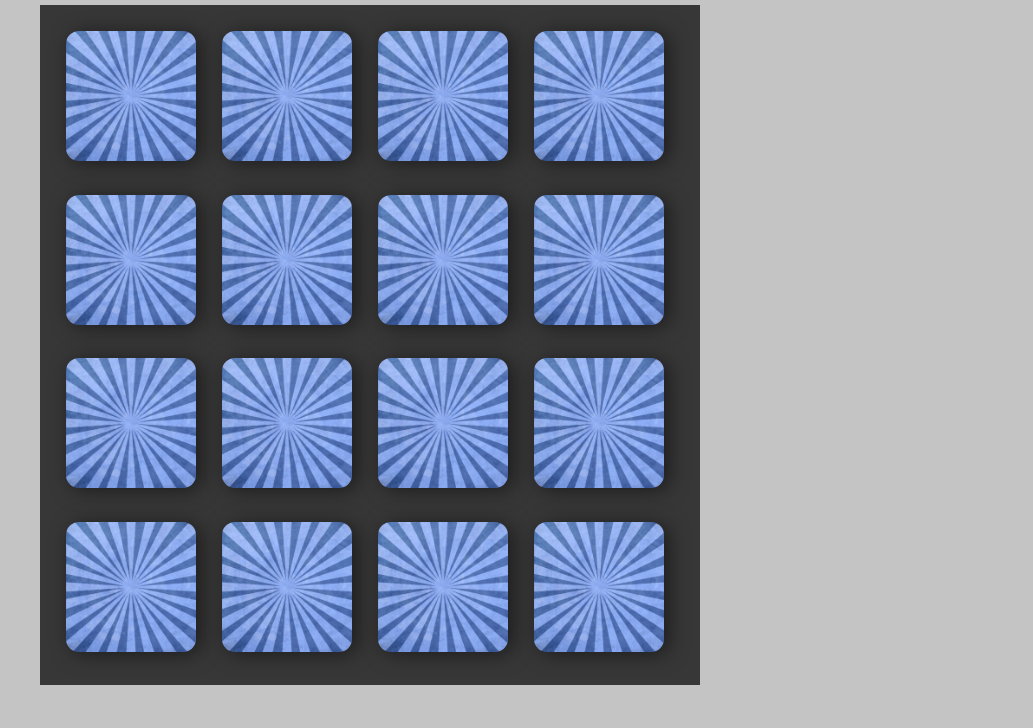
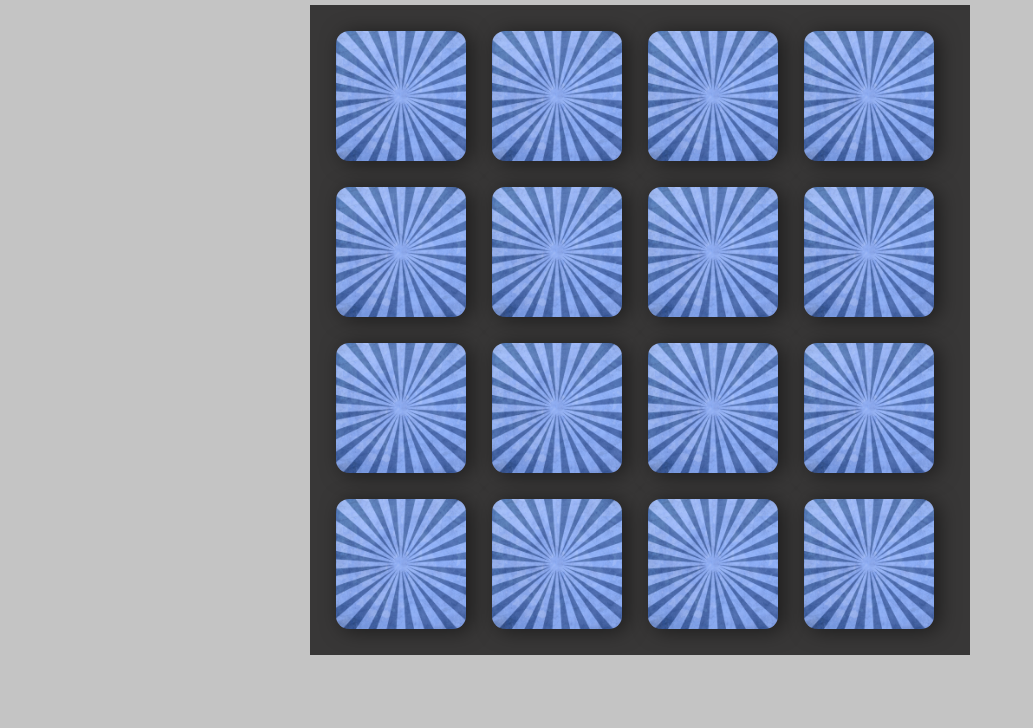
Before and after one commit to Hinotori91/Memory, a plain HTML site: page Index.html in a window 1280 px wide. Shown: the part 72-800 px from the top of the page, without its empty margins (0-1033 px from the left). Drawn offline with Linux system fonts and the light colour scheme.

Commit message:
css styling

```diff
--- a/css/styles.css
+++ b/css/styles.css
@@ -7,6 +7,12 @@
 }
 
 body {
+  display: flex;
+  flex-direction: column;
+  justify-content: center;
+  align-items: center;
+
+  margin: 20px;
   background: #c4c4c4;
 }
 
@@ -14,9 +20,10 @@ body {
   display: flex;
   flex-wrap: wrap;
   width: 660px;
-  height: 680px;
+  /* height: 680px; */
+  /* height: 640px; */
   background-color: rgb(56, 55, 55);
-  margin: 40px;
+  margin: 20px 20px 0 20px;
   padding: 13px;
 }
 
@@ -52,7 +59,7 @@ li{
   background: #016e08;
 }
 
-.deck .card.unmatched {
+.deck .card_unmatched {
   background: #e2043b;
 }
 
```
